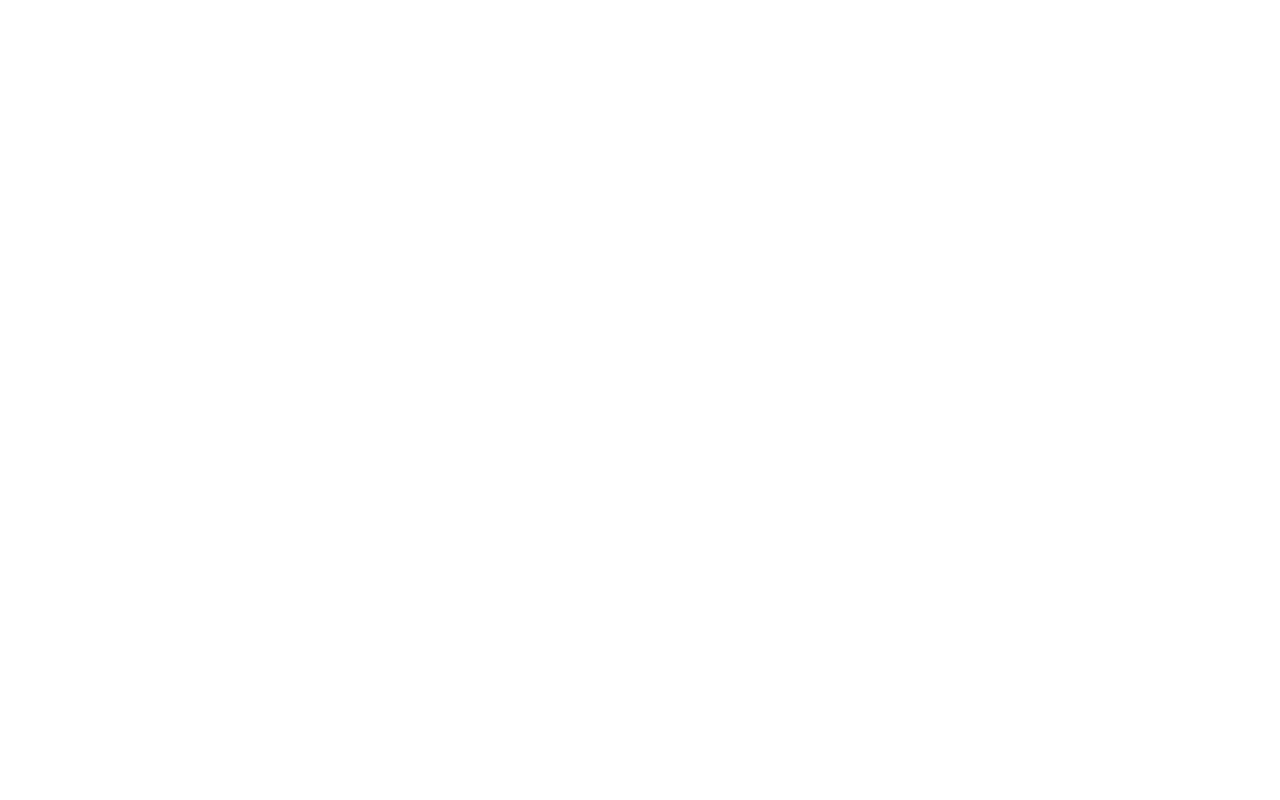
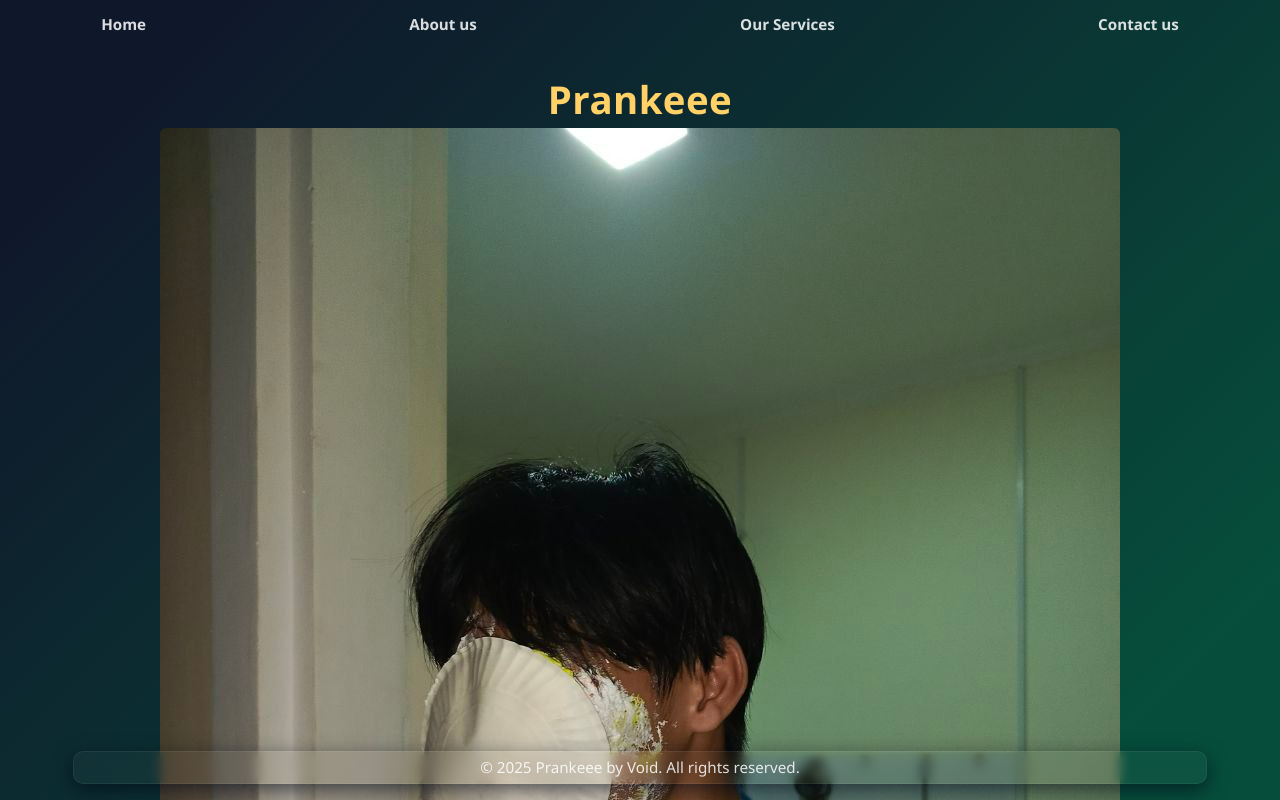
Before and after one commit to Iam-Meng/C2-S1-PRACTICE, a plain HTML site: page EX3/home.html in a window 1280 px wide. Shown: the top 800 px of the page. Drawn offline with Linux system fonts and the light colour scheme.

Commit message:
modified:   EX1/index.html 	new file:   EX2/Home/help.html 	new file:   EX2/Home/home.html 	new file:   EX2/Home/movies/action_movies/action.html 	new file:   EX2/Home/movies/cinema.html 	new file:   EX2/Home/music/song.html 	modified:   EX3/about.html 	modified:   EX3/contact.html 	modified:   EX3/home.html 	new file:   EX3/image.png 	new file:   EX3/photo_2025-10-17_15-16-44.jpg 	modified:   EX3/server.html 	new file:   EX3/style.css

```diff
--- a/EX3/about.html
+++ b/EX3/about.html
@@ -1 +1,30 @@
 <!-- Write your code here -->
+<!DOCTYPE html>
+<html lang="en">
+<head>
+    <meta charset="UTF-8">
+    <meta name="viewport" content="width=device-width, initial-scale=1.0">
+    <title>About us</title>
+    <link rel="stylesheet" href="style.css">
+</head>
+<body>
+    <div class="nav">
+        <a href="home.html"><h4>Home</h4></a>
+        <a href="about.html"><h4>About us</h4></a>
+        <a href="server.html"><h4>Our Services</h4></a>
+        <a href="contact.html"><h4>Contact us</h4></a>
+    </div>
+    <div class="container">
+        <h1>Prankeee</h1>
+        <h3>About us</h3>
+        <p>Lorem, ipsum dolor sit amet consectetur adipisicing elit. At dolorum itaque eius fuga doloribus corporis asperiores minus delectus fugiat, ipsa maxime. Impedit quae temporibus delectus eveniet nesciunt, deleniti neque repudiandae.</p>
+        <br>
+        <p>Lorem ipsum dolor sit amet consectetur adipisicing elit. Maxime possimus vero debitis id ipsam inventore aliquid sapiente veniam veritatis. Deleniti magnam, perspiciatis at sed saepe cumque vitae qui molestias non?</p>
+        <br>
+        <p>Lorem ipsum dolor sit, amet consectetur adipisicing elit. Rem architecto odit illum rerum recusandae numquam odio ex iste placeat. Blanditiis asperiores iusto magnam cumque quae sed perferendis a. Blanditiis, placeat?</p>
+    </div>
+    <footer>
+        <p>&copy; 2025 Prankeee by Void. All rights reserved.</p>
+    </footer>
+</body>
+</html>
--- a/EX3/home.html
+++ b/EX3/home.html
@@ -1 +1,37 @@
 <!-- Write your code here -->
+<!DOCTYPE html>
+<html lang="en">
+<head>
+    <meta charset="UTF-8">
+    <meta name="viewport" content="width=device-width, initial-scale=1.0">
+    <title>Home</title>
+    <link rel="stylesheet" href="style.css">
+</head>
+<body>
+    <div class="nav">
+        <a href="home.html"><h4>Home</h4></a>
+        <a href="about.html"><h4>About us</h4></a>
+        <a href="server.html"><h4>Our Services</h4></a>
+        <a href="contact.html"><h4>Contact us</h4></a>
+    </div>
+    <div class="container">
+        <h1>Prankeee</h1>
+        <img src="photo_2025-10-17_15-16-44.jpg">
+        <ul>Most Prank Have been Played:
+            <li>jumpscare prank</li>
+            <li>throw cake</li>
+            <li>phone call prank</li>
+            <li>blah blah blah... more</li>
+        </ul>
+        <h3>About us</h3>
+        <p>
+            Prankeee is a place where you can learn pranks.<br>
+            You can learn and use all of these prank to prank your friends or homie or someone you know.<br>
+            You must responsible for your action!
+        </p>
+    </div>
+    <footer>
+        <p>&copy; 2025 Prankeee by Void. All rights reserved.</p>
+    </footer>
+</body>
+</html>
--- /dev/null
+++ b/EX3/style.css
@@ -0,0 +1,164 @@
+:root {
+  --bg-1: #0f172a;
+  --bg-2: #064e3b;
+  --text: #ffffff;
+  --muted: rgba(255, 255, 255, 0.85);
+  --accent: #ffd166;
+  --radius: 6px;
+  --container-width: 1100px;
+  --gap: 0.4rem;
+  --font: "Segoe UI", Roboto, system-ui, -apple-system, "Helvetica Neue", Arial;
+  --title-font: "Poppins", "Segoe UI", Roboto, system-ui, -apple-system,
+    "Helvetica Neue", Arial;
+}
+.nav {
+  max-width: var(--container-width);
+  margin: 0 auto;
+  display: flex;
+  align-items: center;
+  justify-content: space-between;
+  gap: var(--gap);
+  padding: 0.5rem 1rem;
+}
+
+.nav a {
+  color: var(--muted);
+  text-decoration: none;
+  padding: 0.35rem 0.7rem;
+  border-radius: var(--radius);
+  transition: background 0.18s ease, color 0.12s ease, transform 0.12s ease;
+  display: inline-flex;
+  align-items: center;
+}
+.nav a:hover,
+.nav a:focus {
+  background: rgba(255, 255, 255, 0.06);
+  color: var(--text);
+  transform: translateY(-1px);
+}
+.nav a:focus {
+  outline: 2px solid rgba(255, 255, 255, 0.12);
+  outline-offset: 2px;
+}
+.nav a h4 {
+  margin: 0;
+  font-size: 0.95rem;
+  font-weight: 600;
+  color: inherit;
+}
+.container {
+  max-width: var(--container-width);
+  margin: 0 auto;
+  padding: 2rem 1rem;
+}
+
+.container ul {
+  list-style: disc;
+  margin: 0.5rem 0 1rem 1.25rem;
+  padding: 0;
+  display: block;
+}
+.container li {
+  padding: 0.15rem 0;
+  color: var(--muted);
+  cursor: default;
+  border-radius: 0;
+  transition: none;
+}
+
+img {
+  max-width: 100%;
+  height: auto;
+  display: block;
+  margin-left: auto;
+  margin-right: auto;
+  border-radius: var(--radius);
+  object-fit: cover;
+}
+
+html,
+body {
+  height: 100%;
+  margin: 0;
+  font-family: var(--font);
+  background: linear-gradient(135deg, var(--bg-1) 10%, var(--bg-2) 90%);
+  color: var(--text);
+  -webkit-font-smoothing: antialiased;
+  -moz-osx-font-smoothing: grayscale;
+}
+
+.nav {
+  max-width: var(--container-width);
+  margin: 0 auto;
+  padding: 2rem;
+}
+
+.nav {
+  display: flex;
+  align-items: center;
+  justify-content: space-between;
+  gap: var(--gap);
+  padding: 0.5rem 0;
+}
+
+.container h1 {
+  text-align: center;
+  font-family: var(--title-font);
+  font-weight: 900;
+  color: #ffd166;
+  letter-spacing: 0.4px;
+}
+
+h1 {
+  margin: 0 0 0.5rem 0;
+  font-size: clamp(1.6rem, 3vw, 2.6rem);
+  line-height: 1.05;
+  color: var(--text);
+}
+
+h3 {
+  margin: 1rem 0 0.5rem 0;
+  font-size: 1.05rem;
+  color: var(--accent);
+  font-weight: 600;
+}
+
+p {
+  margin: 0 0 0.75rem 0;
+  color: var(--muted);
+  line-height: 1.6;
+  font-size: 1rem;
+}
+
+a {
+  color: var(--accent);
+  text-decoration: none;
+}
+footer {
+    position: fixed;
+    left: 50%;
+    bottom: 1rem;
+    transform: translateX(-50%);
+    width: min(var(--container-width), calc(100% - 2rem));
+    padding: 0.5rem 1rem;
+    text-align: center;
+    color: var(--muted);
+    background: rgba(255, 255, 255, 0.03);
+    border: 1px solid rgba(255, 255, 255, 0.06);
+    border-radius: 10px;
+    font-size: 0.95rem;
+    box-shadow: 0 6px 20px rgba(2, 6, 23, 0.6);
+    backdrop-filter: blur(6px);
+    z-index: 100;
+}
+
+footer p {
+    margin: 0;
+    line-height: 1;
+    color: var(--muted);
+    font-size: 0.95rem;
+}
+
+@media (max-height: 480px) {
+    footer { position: static; transform: none; margin-top: 1.25rem; }
+}
```
Also changed, not shown: EX1/index.html (+4 -2 lines), EX3/contact.html (+25 -0 lines), EX3/server.html (+36 -0 lines), EX2/Home/help.html (added), EX2/Home/home.html (added), EX2/Home/movies/action_movies/action.html (added), EX2/Home/movies/cinema.html (added), EX2/Home/music/song.html (added), EX3/image.png (added), EX3/photo_2025-10-17_15-16-44.jpg (added).
